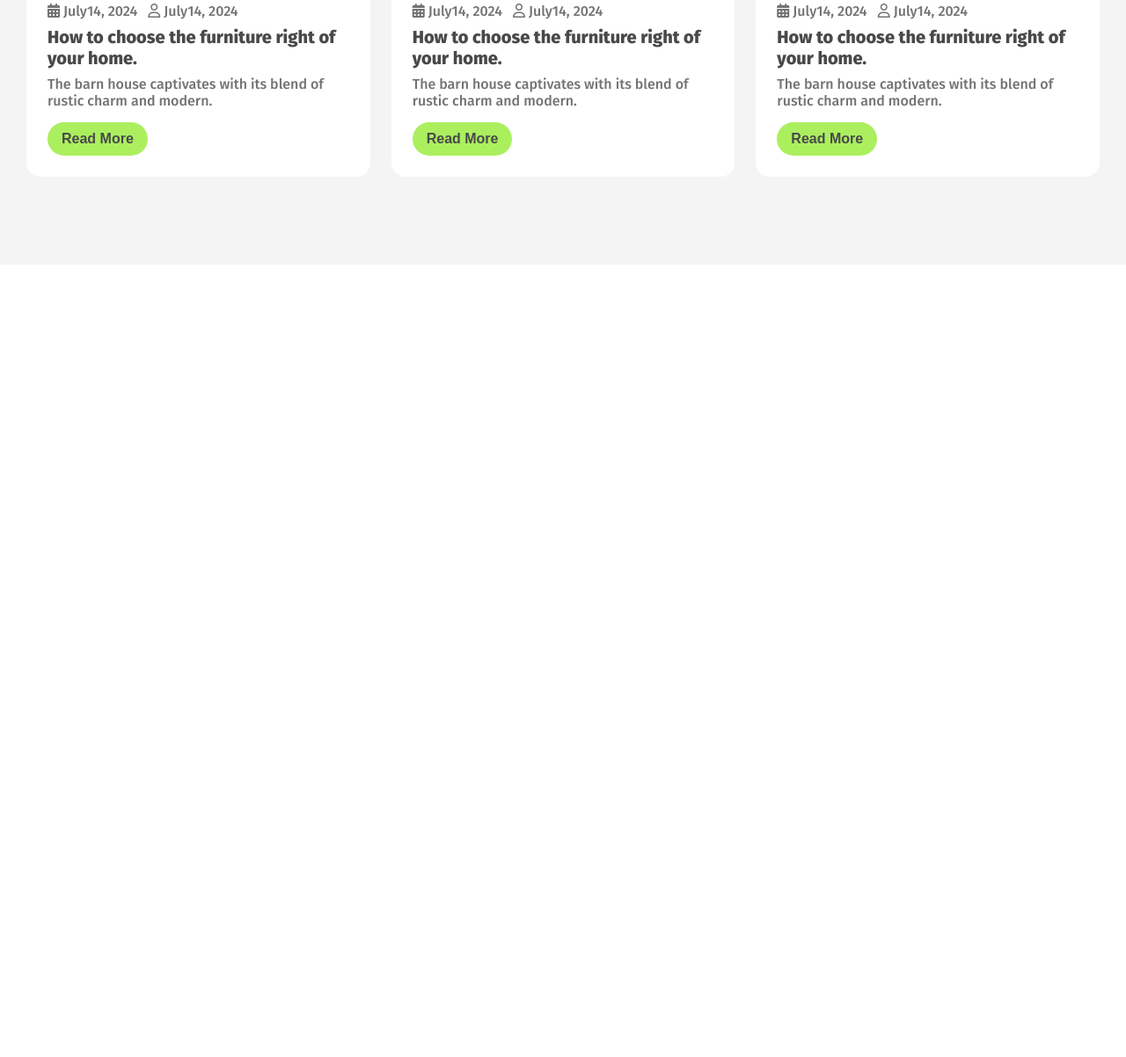
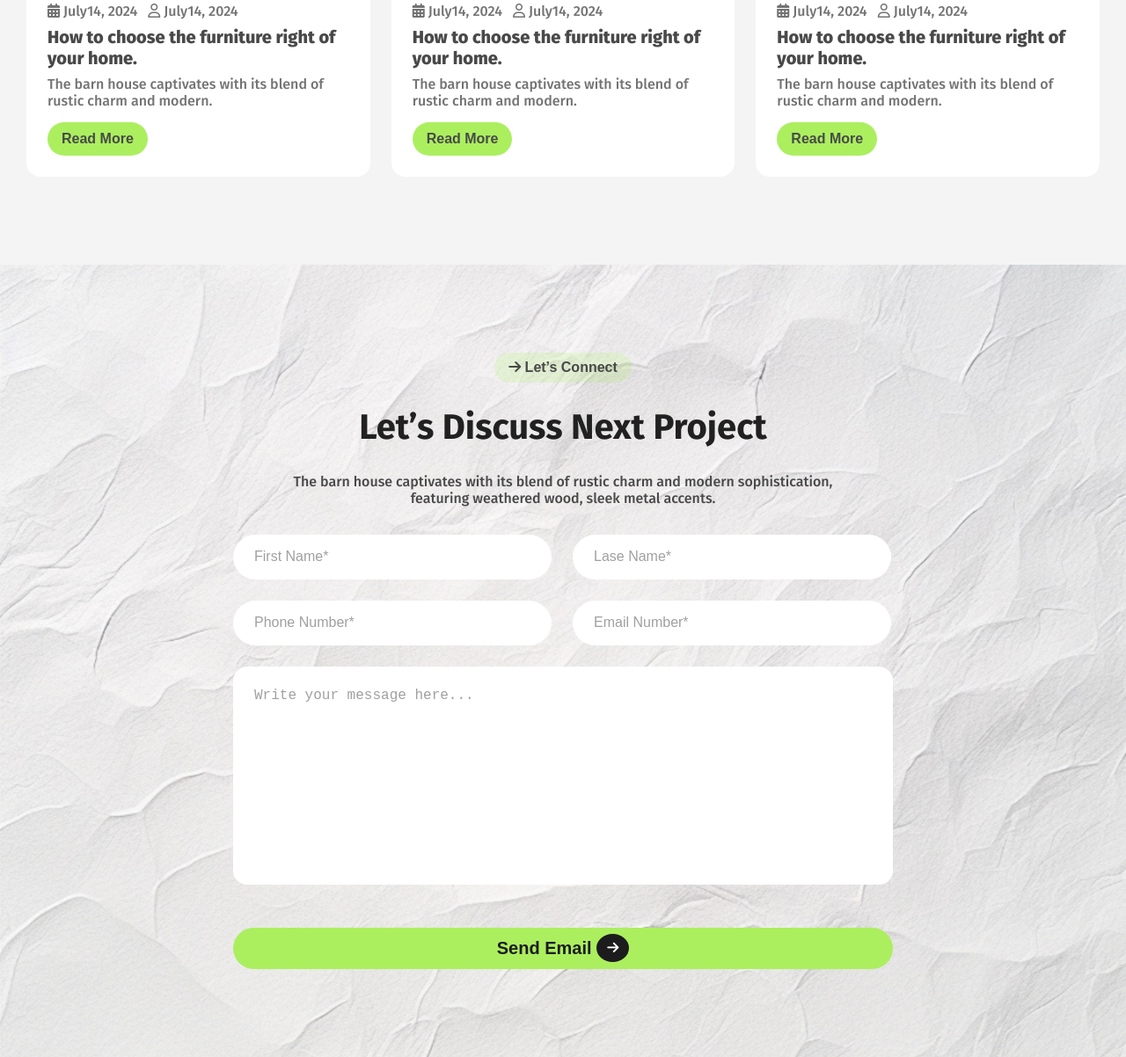
Before and after one commit to FajlaRabby24/B10A3-project, a plain HTML site: page index.html in a window 1280 px wide. Shown: the part 3834-5036 px from the top of the page at 88% size. Before the commit the page ends 4135 px from the top, so only its background shows below. Drawn offline with Linux system fonts and the light colour scheme.

Commit message:
next project section done

```diff
--- a/index.html
+++ b/index.html
@@ -12,6 +12,7 @@
     <link rel="stylesheet" href="styles/work.css">
     <link rel="stylesheet" href="styles/portfolio.css">
     <link rel="stylesheet" href="styles/article.css">
+    <link rel="stylesheet" href="styles/nextProject.css">
     <title>B10A3 - Project</title>
 </head>
 
@@ -198,34 +199,60 @@
                     <button><span><i class="fa-solid fa-arrow-right"></i></span> Rinterio News</button>
                 </div>
                 <h1 class="title">Read Our Articles and News</h1>
-                <p class="des">The barn house captivates with its blend of rustic charm and modern sophistication, featuring
+                <p class="des">The barn house captivates with its blend of rustic charm and modern sophistication,
+                    featuring
                     weathered wood, sleek metal accents.</p>
 
                 <div class="article-card-container">
                     <div class="article-card">
                         <img src="assets/article1.png" alt="article1">
-                            <p class="des"><span style="margin-right: 8px;"><i class="fa-solid fa-calendar-days"></i> July14, 2024</span> <span><i class="fa-regular fa-user"></i> July14, 2024</span></p>
-                            <h3>How to choose the furniture right  of your home.</h3>
+                        <p class="des"><span style="margin-right: 8px;"><i class="fa-solid fa-calendar-days"></i>
+                                July14, 2024</span> <span><i class="fa-regular fa-user"></i> July14, 2024</span></p>
+                        <h3>How to choose the furniture right of your home.</h3>
                         <p class="des">The barn house captivates with its blend of rustic charm and modern. </p>
                         <button>Read More</button>
                     </div>
                     <div class="article-card">
                         <img src="assets/article2.png" alt="article2">
-                            <p class="des"><span style="margin-right: 8px;"><i class="fa-solid fa-calendar-days"></i> July14, 2024</span> <span><i class="fa-regular fa-user"></i> July14, 2024</span></p>
-                            <h3>How to choose the furniture right  of your home.</h3>
+                        <p class="des"><span style="margin-right: 8px;"><i class="fa-solid fa-calendar-days"></i>
+                                July14, 2024</span> <span><i class="fa-regular fa-user"></i> July14, 2024</span></p>
+                        <h3>How to choose the furniture right of your home.</h3>
                         <p class="des">The barn house captivates with its blend of rustic charm and modern. </p>
                         <button>Read More</button>
                     </div>
                     <div class="article-card">
                         <img src="assets/article3.png" alt="article3">
-                            <p class="des"><span style="margin-right: 8px;"><i class="fa-solid fa-calendar-days"></i> July14, 2024</span> <span><i class="fa-regular fa-user"></i> July14, 2024</span></p>
-                            <h3>How to choose the furniture right  of your home.</h3>
+                        <p class="des"><span style="margin-right: 8px;"><i class="fa-solid fa-calendar-days"></i>
+                                July14, 2024</span> <span><i class="fa-regular fa-user"></i> July14, 2024</span></p>
+                        <h3>How to choose the furniture right of your home.</h3>
                         <p class="des">The barn house captivates with its blend of rustic charm and modern. </p>
                         <button>Read More</button>
                     </div>
                 </div>
             </div>
         </section>
+
+        <!-- next project section  -->
+        <section class="nextProject">
+           <div class="nextProject-inner primary-middle ">
+            <div class="btn-container">
+                <button><span><i class="fa-solid fa-arrow-right"></i></span> Let’s Connect</button>
+            </div>
+            <h3 class="title">Let’s Discuss Next Project</h3>
+            <p class="des">The barn house captivates with its blend of rustic charm and modern sophistication, featuring
+                weathered wood, sleek metal accents.</p>
+            <form>
+                <div class="input-group">
+                    <input type="text" placeholder="First Name*">
+                    <input type="text" placeholder="Lase Name*">
+                    <input type="text" placeholder="Phone Number*">
+                    <input type="text" placeholder="Email Number*">
+                </div>
+                <textarea placeholder="Write your message here..."></textarea><br>
+                <button>Send Email <span class="logoArrow"><i class="fa-solid fa-arrow-right"></i></span></button>
+            </form>
+           </div>
+        </section>
     </main>
 </body>
 
--- /dev/null
+++ b/styles/nextProject.css
@@ -0,0 +1,115 @@
+.nextProject {
+    background-image: url('../assets/bg.jpg');
+    background-repeat: no-repeat;
+    background-size: cover;
+    background-position: center center;
+    padding: 100px 0;
+}
+
+.nextProject-inner>.btn-container {
+    text-align: center;
+}
+
+.nextProject-inner>.btn-container button {
+    color: rgb(73, 73, 73);
+    font-size: 16px;
+    font-weight: 700;
+    border-radius: 24px;
+    padding: 8px 16px;
+    border: none;
+    background: #ABEF5F33;
+    cursor: pointer;
+}
+
+.nextProject-inner>.title {
+    text-align: center;
+    margin: 24px 0;
+}
+
+.nextProject-inner>.des {
+    max-width: 671px;
+    margin: 0 auto 32px auto;
+    text-align: center;
+}
+
+form {
+    width: 750px;
+    margin: 0 auto;
+    display: flex;
+    flex-direction: column;
+}
+
+.input-group {
+    display: flex;
+    flex-wrap: wrap;
+    gap: 24px;
+    margin-bottom: 24px;
+}
+
+.input-group input {
+    width: 314px;
+    border-radius: 32px;
+    padding: 18px 24px;
+    border: none;
+}
+
+form input:focus {
+    outline: 3px solid #ABEF5F;
+}
+
+.input-group input::placeholder {
+    color: rgb(160, 160, 160);
+    font-size: 16px;
+    font-weight: 500;
+}
+
+form textarea {
+    padding: 24px;
+    border: none;
+    border-radius: 16px;
+    color: rgb(160, 160, 160);
+    font-size: 16px;
+    font-weight: 500;
+    resize: none;
+    height: 200px;
+    margin-bottom: 30px;
+
+}
+
+form textarea::placeholder {
+    color: rgb(160, 160, 160);
+    font-size: 16px;
+    font-weight: 500;
+
+}
+
+textarea:focus{
+    outline: 3px solid #ABEF5F;
+}
+
+form button {
+    padding: 12px 20px;
+    background-color: #ABEF5F;
+    border-radius: 24px;
+    border: none;
+    color: rgb(28, 28, 28);
+    font-size: 20px;
+    font-weight: 600;
+    cursor: pointer;
+}
+
+form button>.logoArrow {
+    background-color: #1C1C1C;
+    color: #fff;
+    border-radius: 50%;
+    padding: 5px 12px;
+}
+
+form button>.logoArrow i {
+    transform: translateY(-2px);
+    font-size: 15px;
+}
+
+form button:focus{
+    outline: 2px solid #000;
+}
```
Lines whose indentation alone changed are shown as unchanged.
